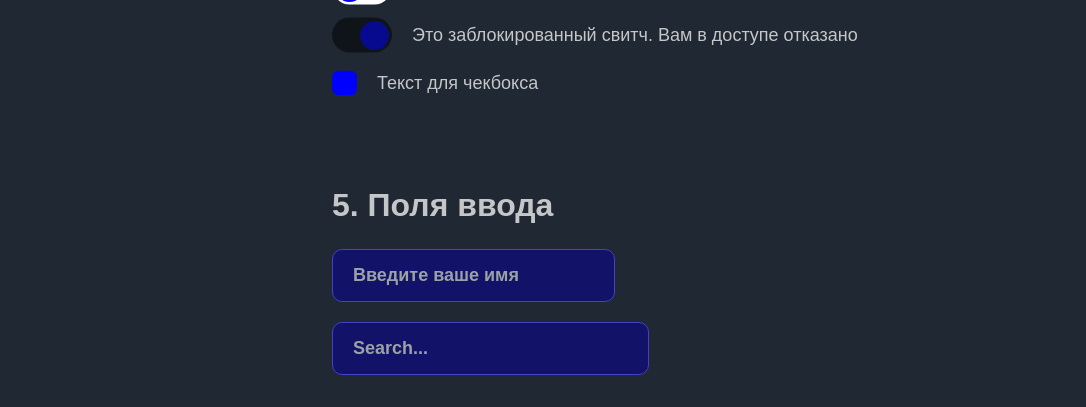
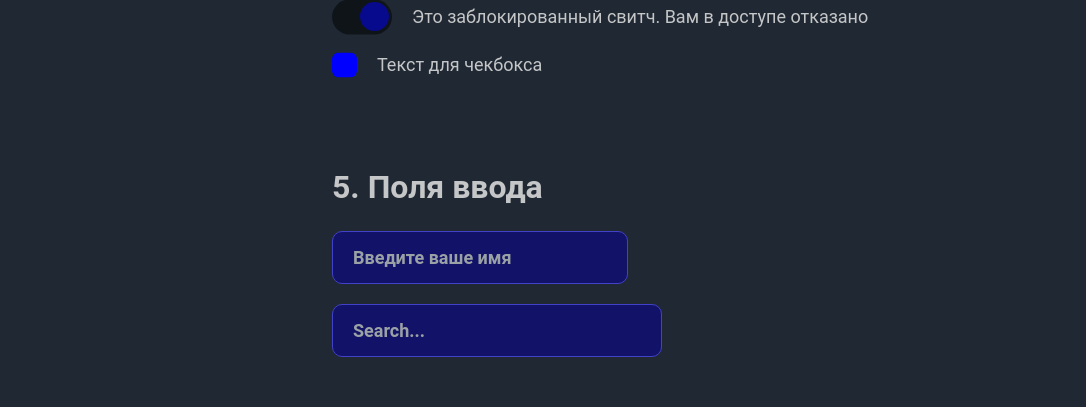
Before and after one commit to LadaSamokhvalova/bibl, a plain HTML site: page index.html in a window 1280 px wide. Shown: the part 693-1100 px from the top of the page, without its empty margins (38-1124 px from the left). Drawn offline with Linux system fonts and the light colour scheme; some icons are missing.

Commit message:
Add files via upload

```diff
--- a/index.html
+++ b/index.html
@@ -5,25 +5,8 @@
     <meta http-equiv="X-UA-Compatible" content="IE=edge">
     <meta name="viewport" content="width=device-width, initial-scale=1.0">
     <title>UI bibl</title>
-    <!-- styles  -->
-    <link rel="stylesheet" href="css/parts/_reset.css">
-    <link rel="stylesheet" href="css/parts/_main.css">
-    <link rel="stylesheet" href="css/parts/_navbar.css">
-    <link rel="stylesheet" href="css/parts/_section.css">
-    <link rel="stylesheet" href="css/parts/_container.css">
-    <link rel="stylesheet" href="css/parts/_title.css">
-    <link rel="stylesheet" href="css/parts/_buttom.css">
-    <link rel="stylesheet" href="css/parts/_tooltip.css">
-    <link rel="stylesheet" href="css/parts/_link.css">
-    <link rel="stylesheet" href="css/parts_dropdown.css">
-    <link rel="stylesheet" href="css/parts/_checkbox.css">
-    <link rel="stylesheet" href="css/parts/_switch.css">
-    <link rel="stylesheet" href="css/parts/_field.css">
-    <link rel="stylesheet" href="css/parts/_menubar.css">
-    <link rel="stylesheet" href="css/parts/_model.css">
-    <link rel="stylesheet" href="css/parts/_cart.css">
-    <link rel="stylesheet" href="css/parts/_cart_v2.css">
-
+    <!-- styles -->
+    <link rel="stylesheet" href="css/style.css">
 
     <!-- favicon -->
     <link rel="apple-touch-icon" sizes="180x180" href="img/favicons/apple-touch-icon.png">
```
